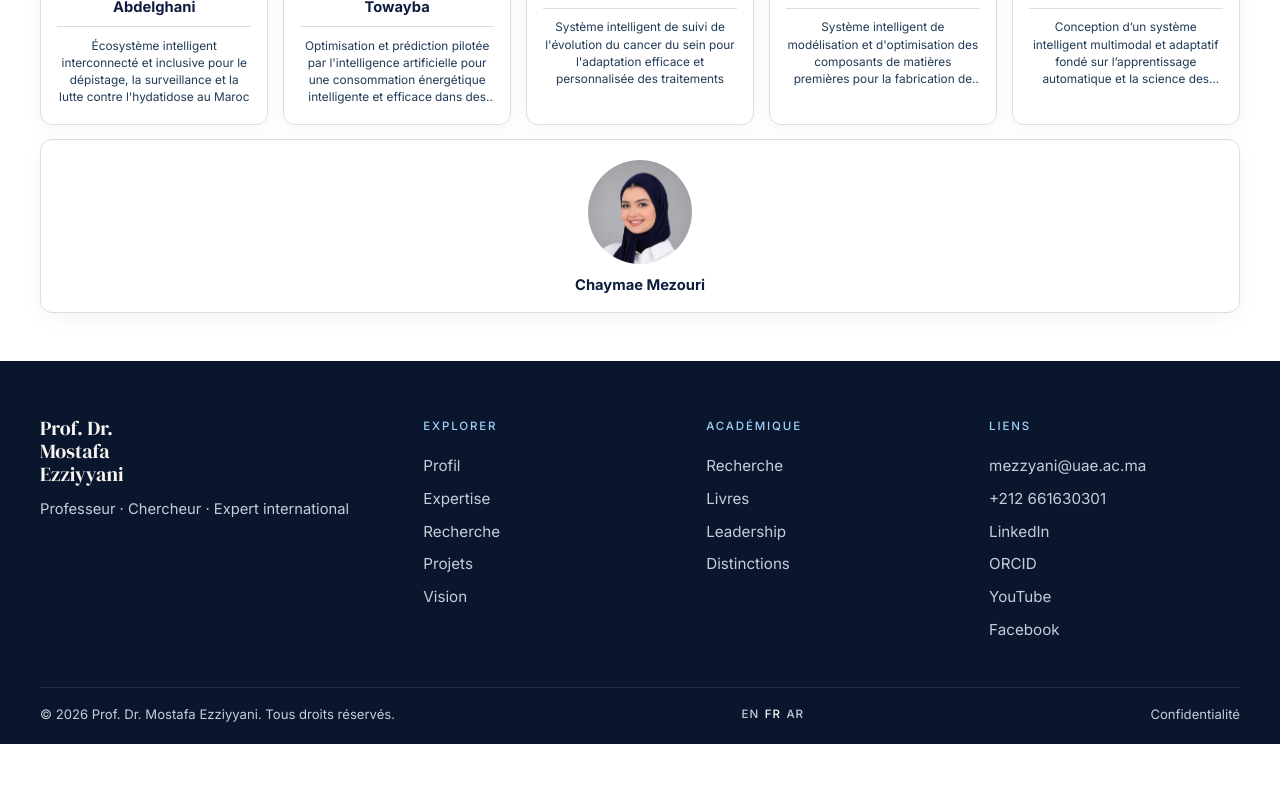
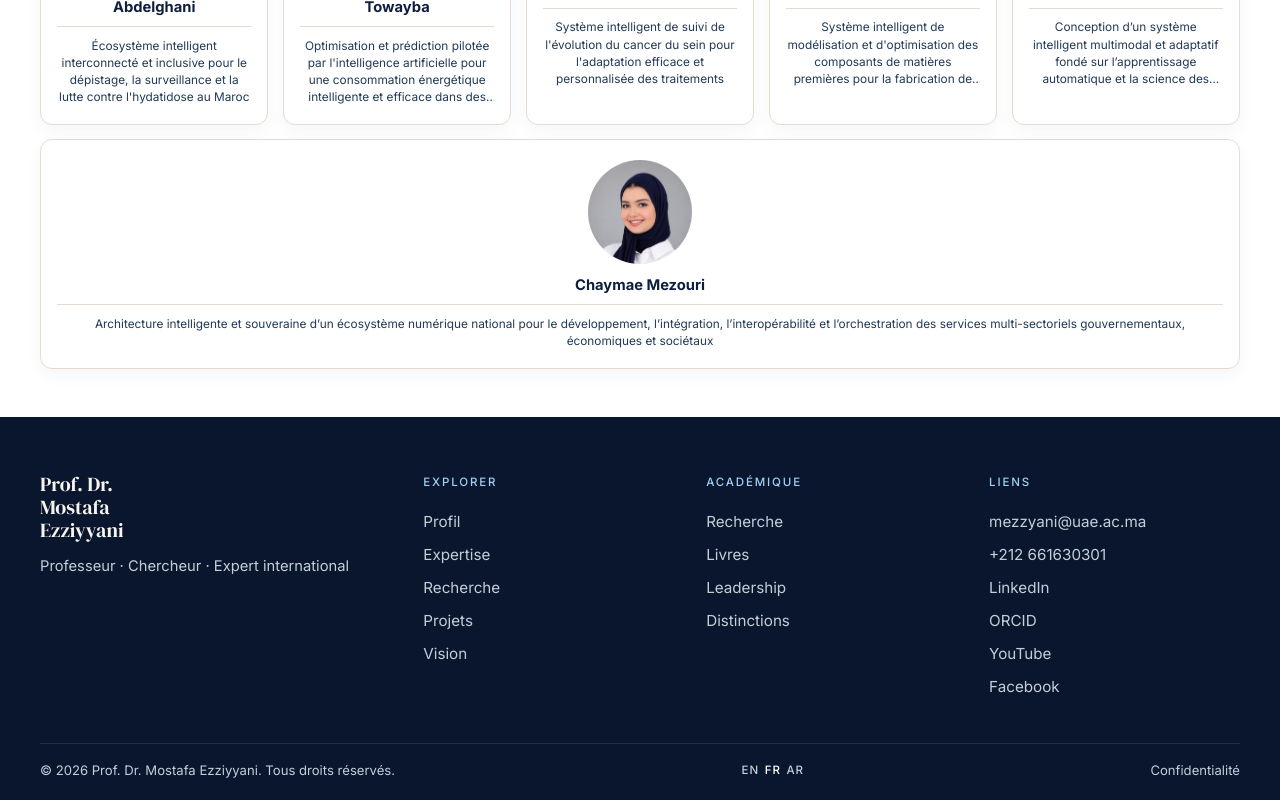
Before and after one commit to chaymaemezouri/Portfolio_EZZIYYANI_MOSTAFA, a React (Vite) app: page /fr/team in a window 1280 px wide. Shown: the part 640-1440 px from the top of the page. Before the commit the page ends 1384 px from the top, so only its background shows below. Built offline with nearby package versions, Linux system fonts and the light colour scheme; no server answers.

Commit message:
Add Chaymae Mezouri thesis subject to the research team.

```diff
--- a/src/data/team.ts
+++ b/src/data/team.ts
@@ -81,5 +81,7 @@ export const doctoralStudents: DoctoralStudent[] = [
     name: "Chaymae Mezouri",
     year: 2025,
     photo: "/team/mezouri-chaymae.jpg",
+    thesis:
+      "Architecture intelligente et souveraine d’un écosystème numérique national pour le développement, l’intégration, l’interopérabilité et l’orchestration des services multi-sectoriels gouvernementaux, économiques et sociétaux",
   },
 ];
```
